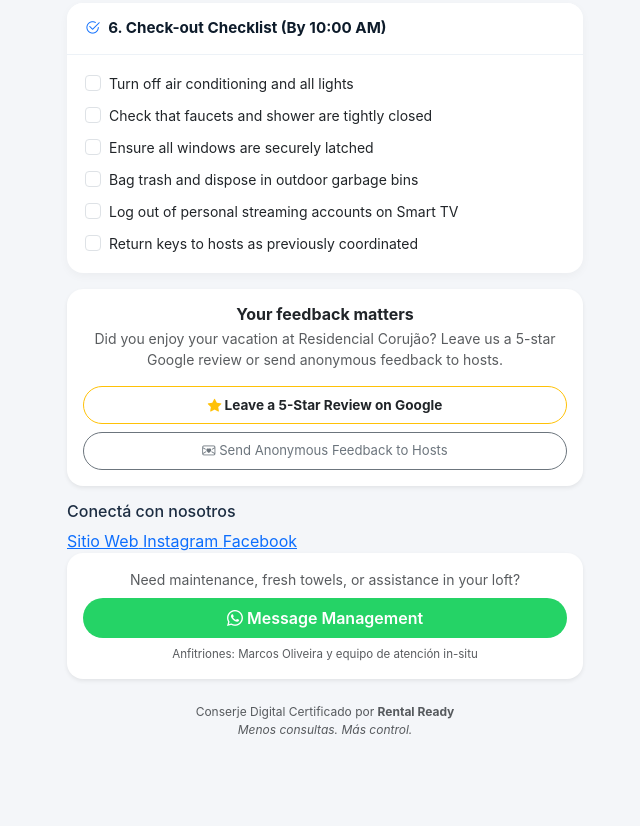
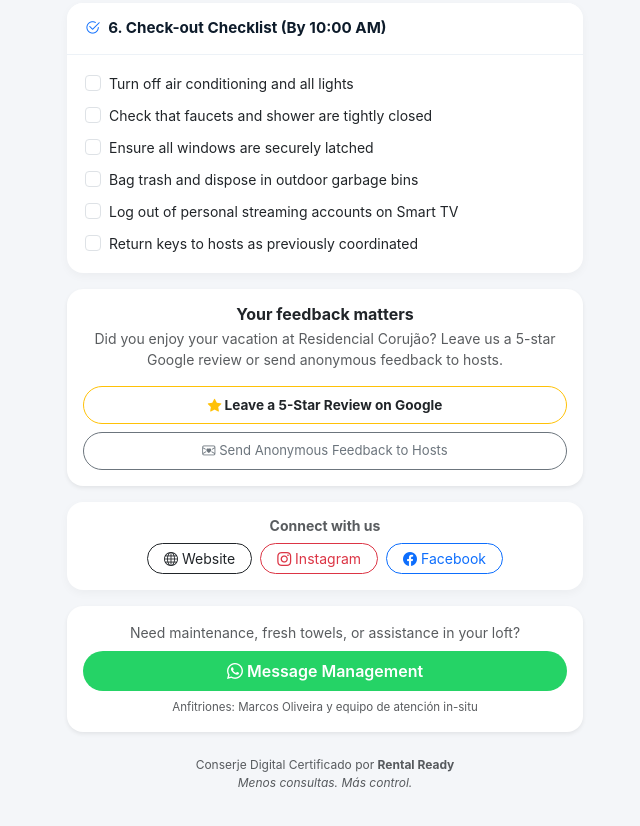
Before and after one commit to rentalready/conserje-corujao, a plain HTML site: page index.html in a window 1280 px wide. Shown: the part 4283-5109 px from the top of the page, without its empty margins (315-955 px from the left). Before the commit the page ends 5078 px from the top, so only its background shows below. Drawn offline with nearby package versions, Linux system fonts and the light colour scheme; no server answers.

Commit message:
Update index.html

```diff
--- a/index.html
+++ b/index.html
@@ -134,7 +134,7 @@
 </head>
 <body>
 
-  <!-- HEADER INTEGRADO (TRILINGÜE + TÍTULO + IMAGEN) -->
+  <!-- HEADER INTEGRADO -->
   <div class="text-center" style="background: #06222b; border-bottom-left-radius: 24px; border-bottom-right-radius: 24px; overflow: hidden; box-shadow: 0 4px 16px rgba(0,0,0,0.25);">
 
     <div class="d-flex justify-content-between align-items-center px-3 pt-3" style="max-width: 440px; margin: 0 auto;">
@@ -148,7 +148,7 @@
       </div>
     </div>
 
-    <!-- Título de Bienvenida Cálido -->
+    <!-- Título de Bienvenida -->
     <div class="pt-3 pb-1 px-3 text-white">
       <h2 id="hero-title" class="h4 fw-bold mb-1" style="letter-spacing: 0.5px;">¡Hola! ¡Soy tu Conserje Digital! 🌴✨</h2>
       <p id="hero-sub" class="small text-white-50 mb-0">Residencial Corujão · Lofts a 80m del Mar · Florianópolis</p>
@@ -175,7 +175,7 @@
       </div>
     </div>
 
-    <!-- 1. WI-FI DEDICADO POR CONTENEDOR (SELECTOR INTERACTIVO) -->
+    <!-- 1. WI-FI DEDICADO POR CONTENEDOR -->
     <div class="card card-custom">
       <div class="card-header-custom">
         <i class="bi bi-wifi text-primary"></i> <span data-i18n="wifi_t">1. Conexión Wi-Fi de Fibra de tu Unidad</span>
@@ -370,7 +370,7 @@
       </div>
     </div>
 
-    <!-- 4. TU ESTADÍA PERFECTA EN LAGOINHA (PLANES DÍA / NOCHE / LLUVIA) -->
+    <!-- 4. TU ESTADÍA PERFECTA EN LAGOINHA -->
     <div class="card card-custom">
       <div class="card-header-custom">
         <i class="bi bi-compass text-primary"></i> <span data-i18n="stay_t">4. Tu Estadía Perfecta en Lagoinha</span>
@@ -486,7 +486,21 @@
       </div>
     </div>
 
-    <div> <h6>Conectá con nosotros</h6> <div> <a href="https://sites.google.com/view/rentalready/para-hu%C3%A9spedes/red-de-alojamientos-rental-ready/residencial-corujao"> <i></i> <span>Sitio Web</span> </a> <a href="https://www.instagram.com/residencialcorujao/"> <i></i> Instagram </a> <a href="https://www.facebook.com/profile.php?id=61596678683053"> <i></i> Facebook </a> </div> </div>
+    <!-- 8. SITIO WEB Y REDES SOCIALES OFICIALES CORREGIDAS -->
+    <div class="card card-custom p-3 text-center border-0">
+      <h6 class="fw-bold small mb-2 text-muted" data-i18n="social_t">Conectá con nosotros</h6>
+      <div class="d-flex justify-content-center gap-2 flex-wrap">
+        <a href="https://sites.google.com/view/rentalready/para-hu%C3%A9spedes/red-de-alojamientos-rental-ready/residencial-corujao" target="_blank" class="btn btn-sm btn-outline-dark rounded-pill px-3">
+          <i class="bi bi-globe"></i> <span data-i18n="btn_web">Sitio Web</span>
+        </a>
+        <a href="https://www.instagram.com/residencialcorujao/" target="_blank" class="btn btn-sm btn-outline-danger rounded-pill px-3">
+          <i class="bi bi-instagram"></i> Instagram
+        </a>
+        <a href="https://www.facebook.com/profile.php?id=61596678683053" target="_blank" class="btn btn-sm btn-outline-primary rounded-pill px-3">
+          <i class="bi bi-facebook"></i> Facebook
+        </a>
+      </div>
+    </div>
 
     <!-- 9. CONTACTO DIRECTO CON ADMINISTRACIÓN -->
     <div class="card card-custom p-3 text-center border-0 shadow-sm">
@@ -600,7 +614,7 @@
         btn_review: "Dejanos tu Reseña 5 Estrellas en Google",
         btn_anon: "Enviar Sugerencia Anónima a los Anfitriones",
         social_t: "Conectá con nosotros",
-        btn_web: "Ficha Oficial Rental Ready",
+        btn_web: "Sitio Web",
         wa_prompt: "¿Dudas operativas, mantenimiento o asistencia en tu loft?",
         wa_btn: "Hablar con la Administración",
         wa_msg: "¡Hola! Estoy alojado en Residencial Corujão y me comunico a través del Conserje Digital."
@@ -677,7 +691,7 @@
         btn_review: "Deixar Avaliação 5 Estrelas no Google",
         btn_anon: "Enviar Sugestão Anônima aos Anfitriões",
         social_t: "Conecte-se conosco",
-        btn_web: "Ficha Oficial Rental Ready",
+        btn_web: "Site Oficial",
         wa_prompt: "Dúvidas operacionais ou suporte no seu loft?",
         wa_btn: "Falar com a Administração",
         wa_msg: "Olá! Estou hospedado no Residencial Corujão e estou entrando em contato pelo Concierge Digital."
@@ -754,7 +768,7 @@
         btn_review: "Leave a 5-Star Review on Google",
         btn_anon: "Send Anonymous Feedback to Hosts",
         social_t: "Connect with us",
-        btn_web: "Official Rental Ready Page",
+        btn_web: "Website",
         wa_prompt: "Need maintenance, fresh towels, or assistance in your loft?",
         wa_btn: "Message Management",
         wa_msg: "Hello! I am staying at Residencial Corujão and contacting you via the Digital Concierge."
```
